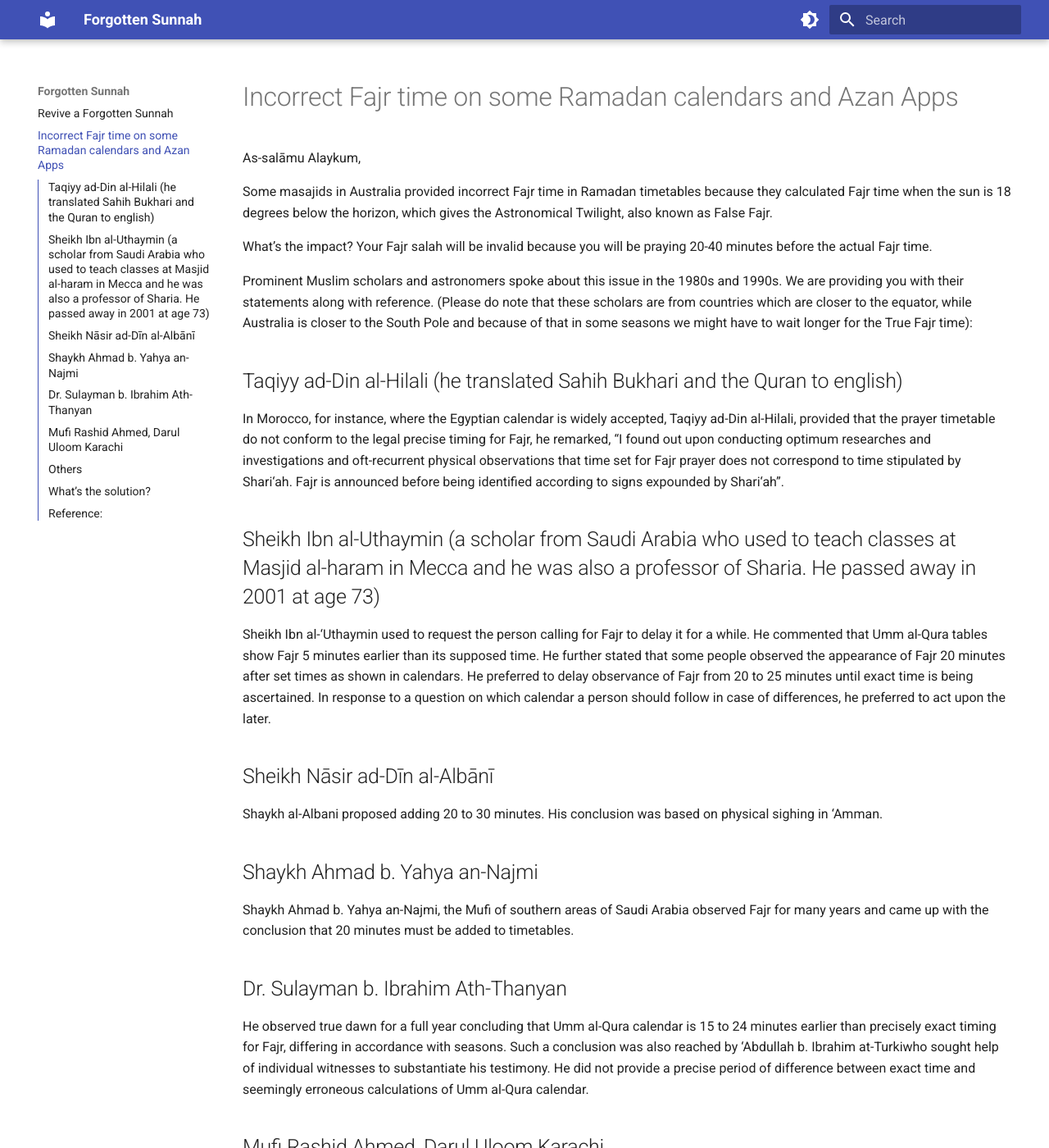
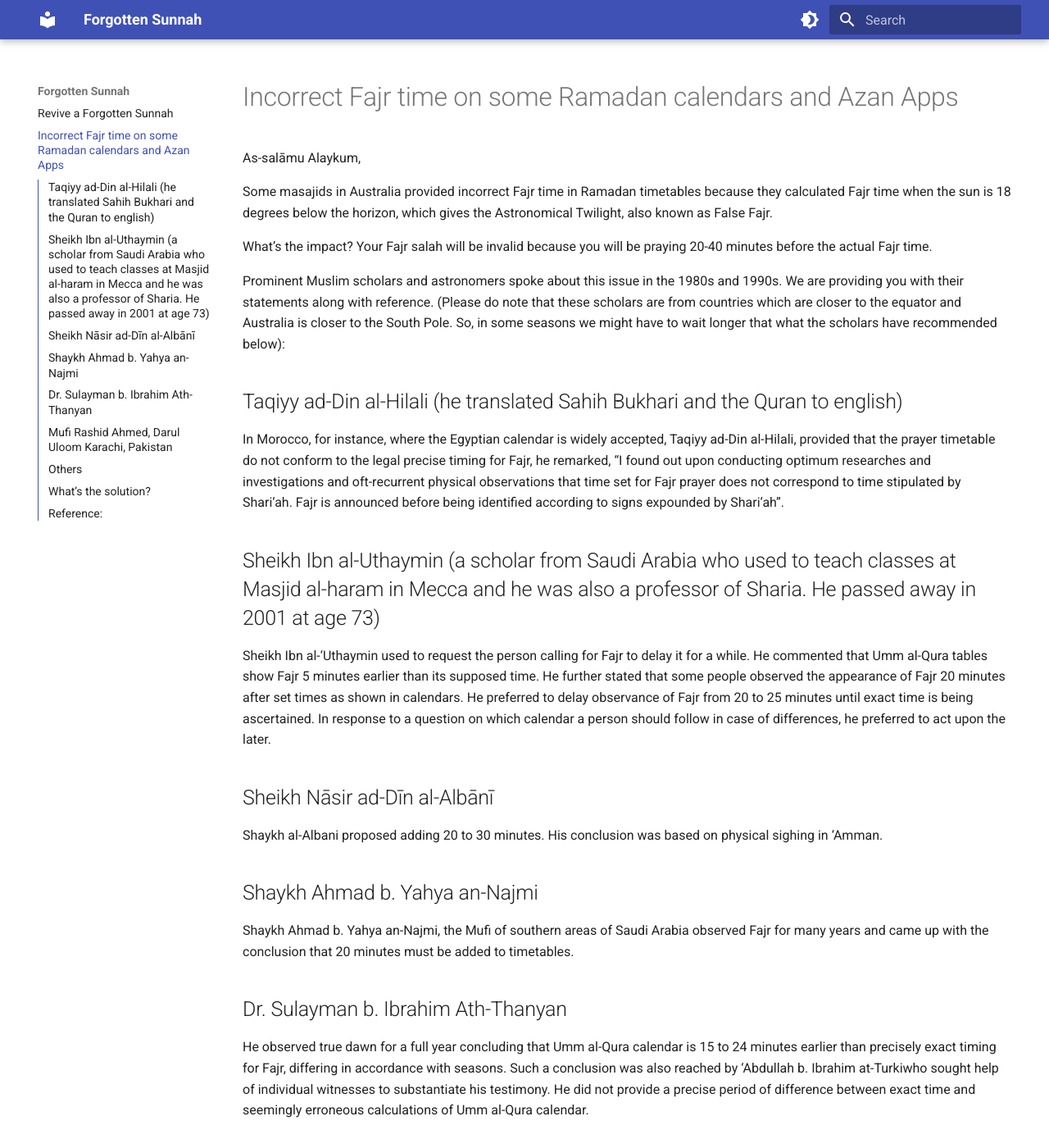
Before and after one commit to ForgottenSunnah/website, an MkDocs documentation site: the page built from docs/truefajr.md, in a window 1280 px wide and 1400 px high. Shown: the whole window at 82% size. Built offline with MkDocs 1.6.1 and Material for MkDocs 9.7.7, drawn with Linux system fonts in a browser that asks for light colours; some of the changed text lies outside the part shown.

Commit message:
Update content

```diff
--- a/docs/truefajr.md
+++ b/docs/truefajr.md
@@ -7,7 +7,7 @@ Some masajids in Australia provided incorrect Fajr time in Ramadan timetables be
 
 What’s the impact? Your Fajr salah will be invalid because you will be praying 20-40 minutes before the actual Fajr time.
 
-Prominent Muslim scholars and astronomers spoke about this issue in the 1980s and 1990s. We are providing you with their statements along with reference. (Please do note that these scholars are from countries which are closer to the equator, while Australia is closer to the South Pole and because of that in some seasons we might have to wait longer for the True Fajr time):
+Prominent Muslim scholars and astronomers spoke about this issue in the 1980s and 1990s. We are providing you with their statements along with reference. (Please do note that these scholars are from countries which are closer to the equator and Australia is closer to the South Pole. So, in some seasons we might have to wait longer that what the scholars have recommended below):
 
 ## Taqiyy ad-Din al-Hilali (he translated Sahih Bukhari and the Quran to english)
 
@@ -30,7 +30,7 @@ for many years and came up with the conclusion that 20 minutes must be added to
 
 He observed true dawn for a full year concluding that Umm al-Qura calendar is 15 to 24 minutes earlier than precisely exact timing for Fajr, differing in accordance with seasons. Such a conclusion was also reached by ‘Abdullah b. Ibrahim at-Turkiwho sought help of individual witnesses to substantiate his testimony. He did not provide a precise period of difference between exact time and seemingly erroneous calculations of Umm al-Qura calendar.
 
-## Mufi Rashid Ahmed, Darul Uloom Karachi
+## Mufi Rashid Ahmed, Darul Uloom Karachi, Pakistan
 
 In the Indian subcontinent Mufi Rashid Ahmed advised that Fajr, in these circumstances, should be performed at least 20 minutes after the beginning time shown in Pakistani timetables.
 
```
Also changed, not shown: other parts of docs/truefajr.md (+2 -0 lines).
